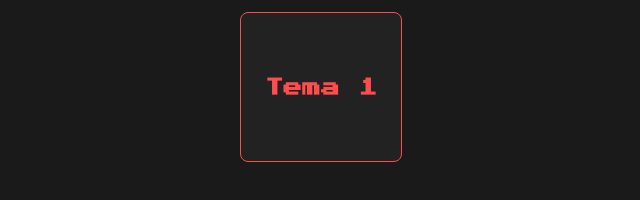
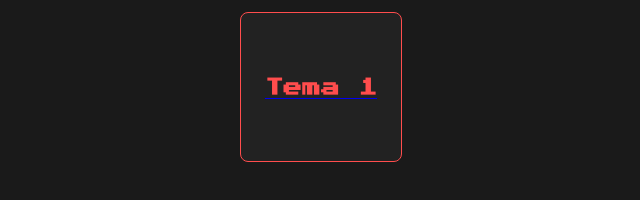
Before and after one commit to AlvaroCaroFdez/alvarocarofdez.github.io, a plain HTML site: page Análisis Forense Informático/analisis.html in a window 1280 px wide. Shown: the part 378-578 px from the top of the page, 319-959 px from the left. Drawn offline with Linux system fonts and the light colour scheme.

Commit message:
Update analisis.html

```diff
--- a/Análisis Forense Informático/analisis.html
+++ b/Análisis Forense Informático/analisis.html
@@ -19,11 +19,11 @@
     <main>
         <section class="projects">
             <div class="card" data-title="Tema 1">
+                <a href="tema1.html">
                 <h3>Tema 1</h3>
             </div>
         </section>
     </main>
 
-    <script src="animations.js"></script>
 </body>
 </html>
```
